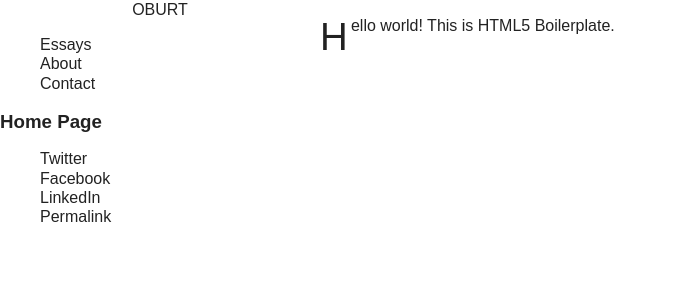
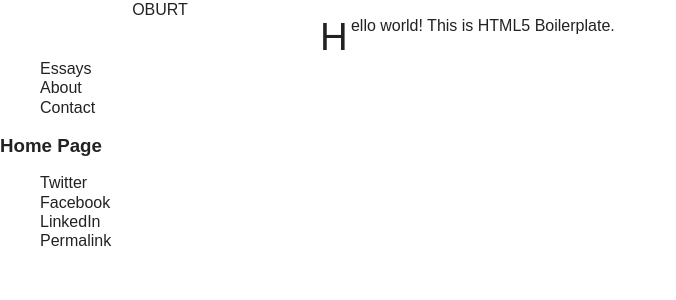
Before and after one commit to oburt/oburt.github.io, a Jekyll site: the page built from index.html, in a window 1280 px wide. Shown: the top 300 px of the page, without its empty margins (0-676 px from the left). Built offline with Jekyll 4.4.1, drawn with Linux system fonts in a browser that asks for light colours; nearby versions of some CDN libraries; Markdown is read by kramdown in place of the engine named in the settings.

Commit message:
removing h6's from date heading and adding side symbols to h2

```diff
--- a/css/main.css
+++ b/css/main.css
@@ -104,7 +104,7 @@
 
 h2 {
 	font-size: 1em;
-	margin: 0 0 0.83em;
+	margin: 0 0 2.5em;
 	text-align: center;
 	font-weight: normal;
 }
@@ -127,7 +127,6 @@
 h6 {
 	font-size: 1em;
 	margin: 0 0 1em;
-	text-align: center;
 }
 
 hr {
@@ -213,9 +212,14 @@
 }
 
 .content h1,
-.content h2,
-.content h6 {
+.content h2 {
 	margin-left: -10rem;
+}
+
+.content h2::before,
+.content h2::after {
+	content: '&';
+	margin: 0 2rem;
 }
 
 .content p {
```
